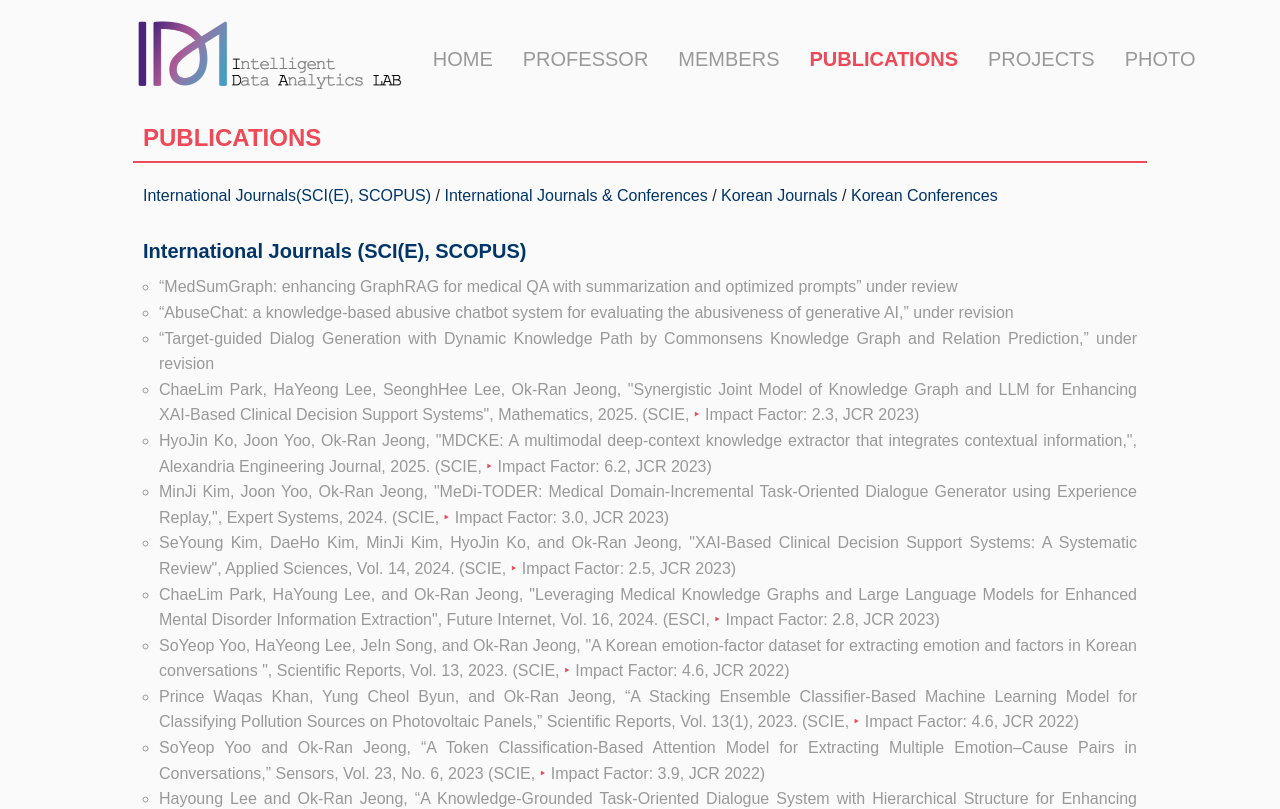
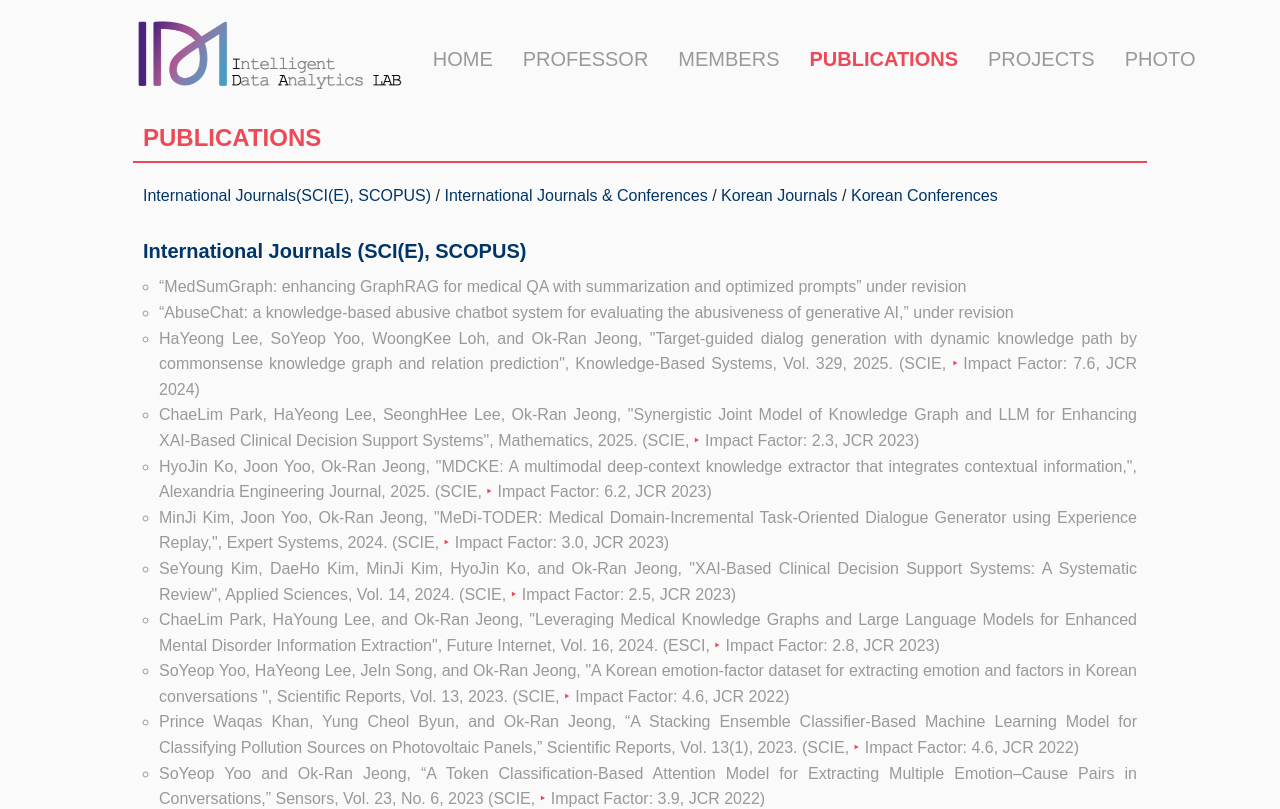
Before and after one commit to IDALab-Gachon/idalab, a React (Create React App) app: page /publications in a window 1280 px wide. Shown: the top 809 px of the page. Built offline with nearby package versions, Linux system fonts and the light colour scheme.

Commit message:
Publication 수정

```diff
--- a/src/Pages/Publications.js
+++ b/src/Pages/Publications.js
@@ -75,13 +75,15 @@ const Publications = () => {
           <ListTitle>International Journals (SCI(E), SCOPUS)</ListTitle>
           <PubList>
             <PubListItem>
-              “MedSumGraph: enhancing GraphRAG for medical QA with summarization and optimized prompts” under review
+              “MedSumGraph: enhancing GraphRAG for medical QA with summarization and optimized prompts” under revision
             </PubListItem>
             <PubListItem>
               “AbuseChat: a knowledge-based abusive chatbot system for evaluating the abusiveness of generative AI,” under revision
             </PubListItem>
             <PubListItem>
-              “Target-guided Dialog Generation with Dynamic Knowledge Path by Commonsens Knowledge Graph and Relation Prediction,” under revision
+              HaYeong Lee, SoYeop Yoo,  WoongKee Loh, and Ok-Ran Jeong, "Target-guided dialog generation with dynamic knowledge path by commonsense knowledge graph and relation prediction",
+              Knowledge-Based Systems, Vol. 329, 2025. (SCIE,{" "}
+              <b>Impact Factor: 7.6</b>, JCR 2024)
             </PubListItem>
             <PubListItem>
               ChaeLim Park, HaYeong Lee, SeonghHee Lee, Ok-Ran Jeong,
```
